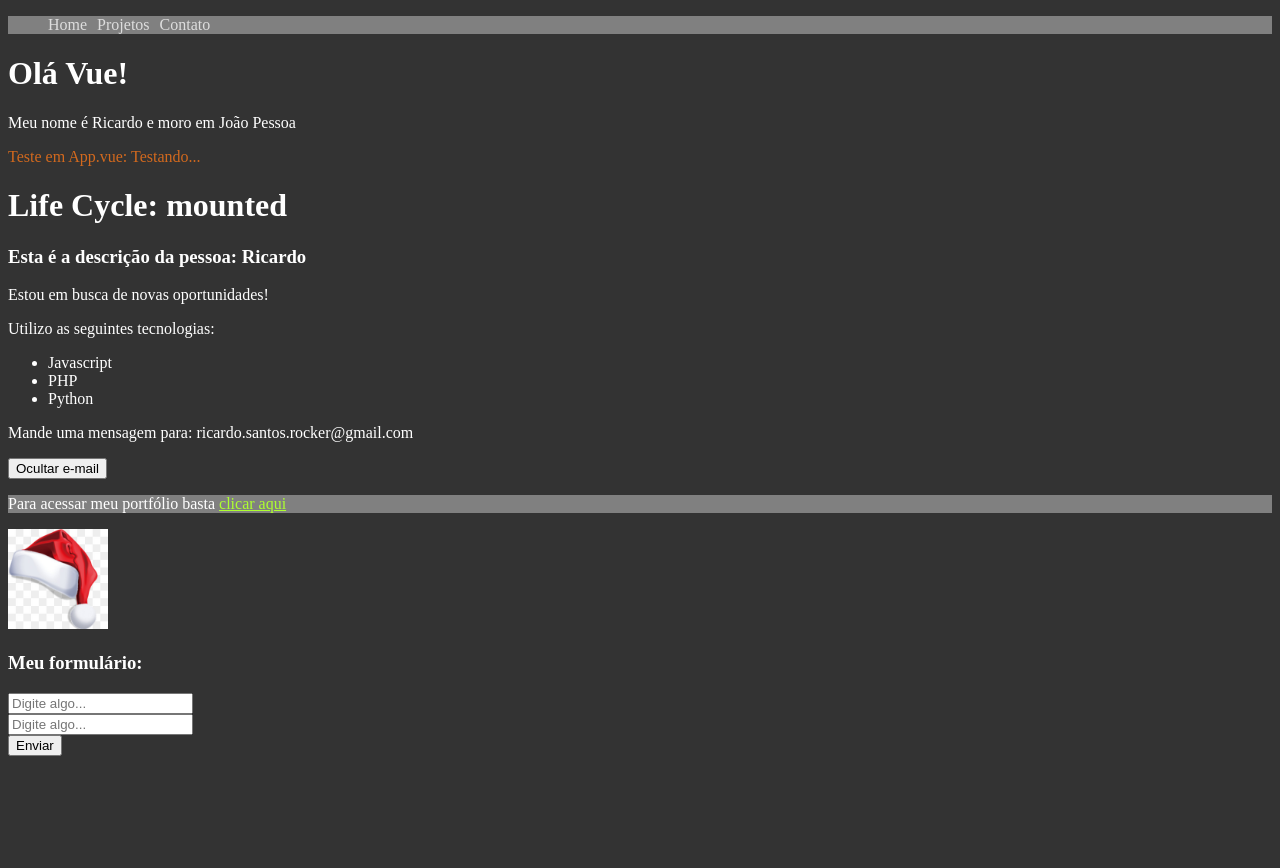
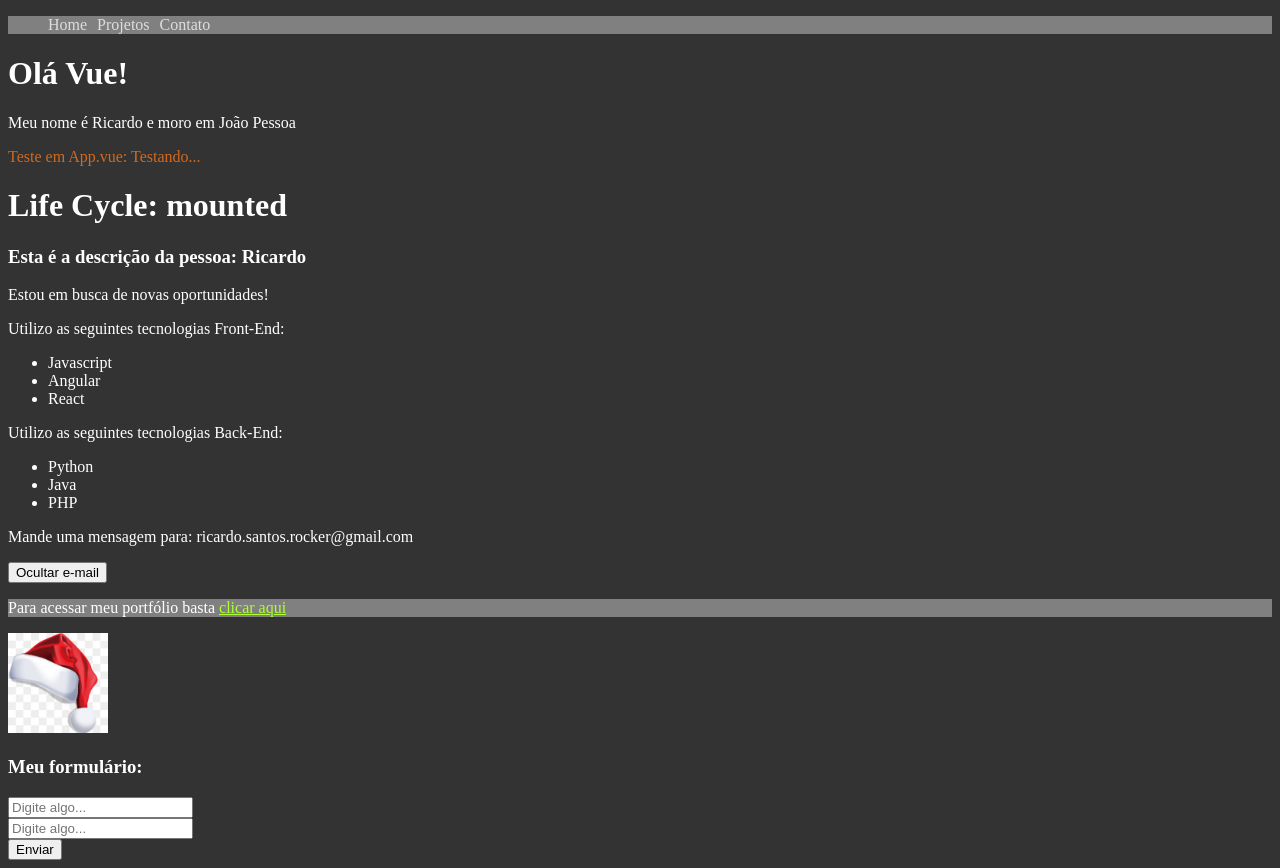
Before and after one commit to ricardorocker/vue3-learning, a Vue app in the folder 02_projeto_vue/: page / in a window 1280 px wide. Before the commit the page ends 800 px from the top, so only its background shows below. Built offline with nearby package versions, Linux system fonts and the light colour scheme.

Commit message:
Renderização de listas (v-for)

```diff
--- a/02_projeto_vue/src/components/Info.vue
+++ b/02_projeto_vue/src/components/Info.vue
@@ -2,11 +2,13 @@
     <div>
         <p v-if="isWorking">Estou trabalhando no momento</p>
         <p v-else>Estou em busca de novas oportunidades!</p>
-        <p>Utilizo as seguintes tecnologias:</p>
+        <p>Utilizo as seguintes tecnologias Front-End:</p>
         <ul>
-            <li>Javascript</li>
-            <li>PHP</li>
-            <li>Python</li>
+            <li v-for="language in frontLanguages" v-bind:key="language.id">{{ language.name }}</li>
+        </ul>
+        <p>Utilizo as seguintes tecnologias Back-End:</p>
+        <ul>
+            <li v-for="(language, index) in backLanguages" :key="index">{{ language }}</li>
         </ul>
         <p v-show="showEmail">Mande uma mensagem para: {{ email }}</p>
         <button @click="handleViewEmail">{{ textEmailButton }}</button>
@@ -27,7 +29,22 @@ export default {
             showEmail: true,
             email: 'ricardo.santos.rocker@gmail.com',
             urlPortfolio: 'http://www.google.com.br/',
-            textEmailButton: 'Ocultar e-mail'
+            textEmailButton: 'Ocultar e-mail',
+            frontLanguages: [
+                {
+                    id: 1,
+                    name: 'Javascript'
+                },
+                {
+                    id: 2,
+                    name: 'Angular'
+                },
+                {
+                    id: 3,
+                    name: 'React'
+                }
+            ],
+            backLanguages: ['Python', 'Java', 'PHP']
         }
     },
     methods: {
@@ -41,7 +58,7 @@ export default {
 </script>
 
 <style>
-    .paragrafo-pai{
-        color: chocolate;
-    }
+.paragrafo-pai {
+    color: chocolate;
+}
 </style>
```
